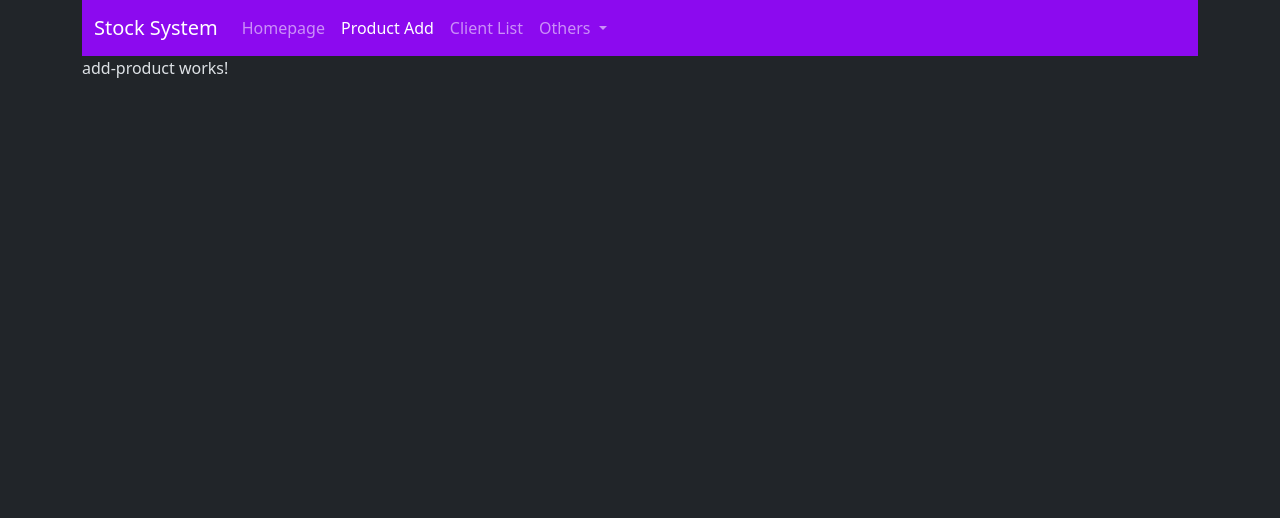
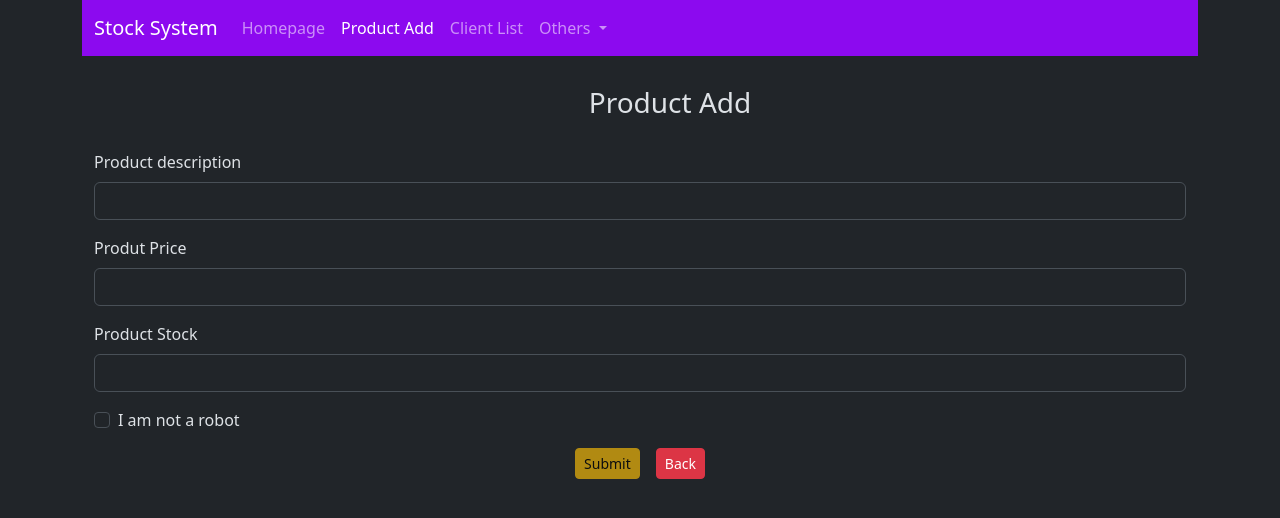
Before and after one commit to BrunoM98/SpringBoot-Angular-Stock, an Angular app in the folder inventary-app/: page /add-product in a window 1280 px wide. Shown: the top 518 px of the page. Built offline with nearby package versions, Linux system fonts and the light colour scheme.

Commit message:
Creacion del formulario para agregar clientes en Angular

```diff
--- a/inventary-app/src/app/add-product/add-product.html
+++ b/inventary-app/src/app/add-product/add-product.html
@@ -1 +1,36 @@
-<p>add-product works!</p>
+<div class="container">
+    <div class="container text-center" style="margin: 30px;">
+        <h3>Product Add</h3>
+
+    </div>
+    <form>
+        <div class="mb-3">
+            <label for="description" class="form-label">
+                Product description</label>
+            <input type="text" class="form-control" id="description">
+        </div>
+        <div class="mb-3">
+            <label for="price" class="form-label">
+                Produt Price</label>
+            <input type="number" step="any" class="form-control" id="price">
+        </div>
+        <div class="mb-3">
+            <label for="stock" class="form-label">
+                Product Stock</label>
+            <input type="number" class="form-control" id="stock">
+        </div>
+        <div class="mb-3 form-check">
+            <input type="checkbox" class="form-check-input" id="robotCheck" name="robotCheck" #robotCheck="ngModel"
+                ngModel required>
+            <label class="form-check-label" for="robotCheck">
+                I am not a robot
+            </label>
+        </div>
+        <div class="text-center">
+            <button type="submit" class="btn btn-warning btn-sm me-3" [disabled]="!robotCheck.value">
+                Submit
+            </button>
+            <a href="/" class="btn btn-danger btn-sm">Back</a>
+        </div>
+    </form>
+</div>
--- a/inventary-app/src/app/add-product/add-product.ts
+++ b/inventary-app/src/app/add-product/add-product.ts
@@ -1,9 +1,11 @@
 import { Component } from '@angular/core';
+import { FormsModule } from '@angular/forms';
 
 @Component({
   selector: 'app-add-product',
-  imports: [],
+  imports: [FormsModule],
   templateUrl: './add-product.html',
+
 })
 export class AddProduct {
 
```
Also changed, not shown: 2 other files (tests, documents, lock files or other folders).
